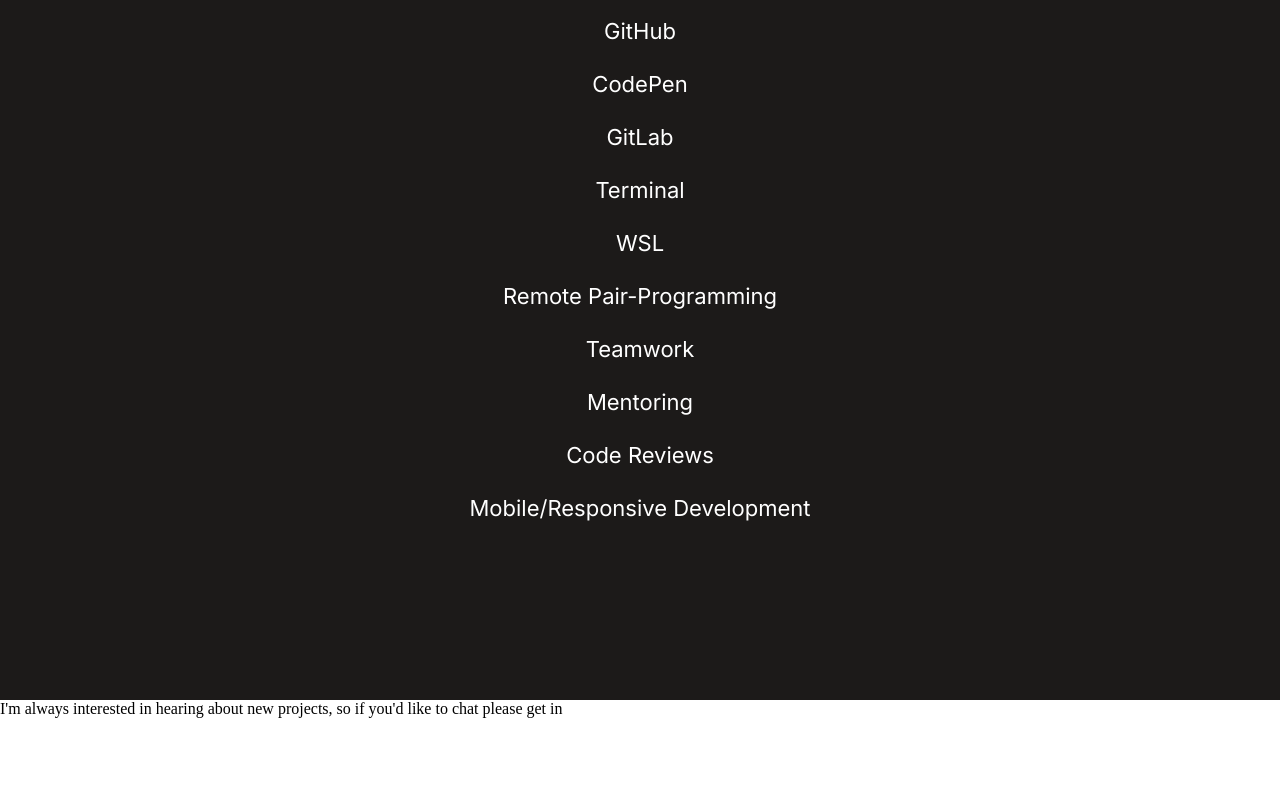
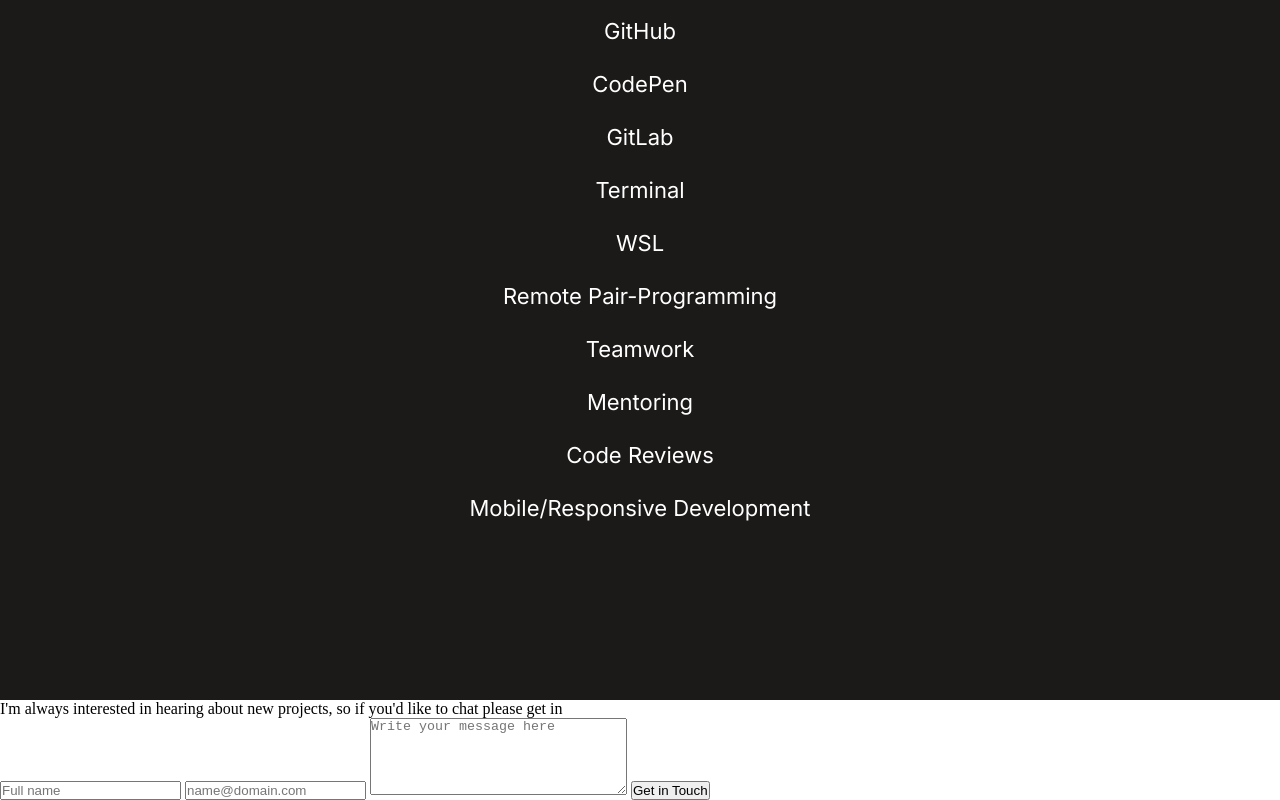
Before and after one commit to aboongm/curriculum-cr-training-contact-form, a website: page index.html in a window 1280 px wide. Shown: the part 6007-6807 px from the top of the page. Before the commit the page ends 6725 px from the top, so only its background shows below. Drawn offline with Linux system fonts and the light colour scheme.

Commit message:
Add form

```diff
--- a/index.html
+++ b/index.html
@@ -298,7 +298,41 @@
           I'm always interested in hearing about new projects, so if you'd like
           to chat please get in
         </p>
-
+<form
+          action="https://formspree.io/f/xqknqlnl"
+          method="POST"
+          class="form"
+        >
+          <label for="fullname"></label>
+          <input
+            type="text"
+            id="fullname"
+            name="fullname"
+            placeholder="Full name"
+            required
+            maxlength="50"
+          />
+          <label for="email"></label>
+          <input
+            type="email"
+            name="email"
+            id="email"
+            placeholder="name@domain.com"
+            required
+          />
+          <label for="feedback"></label>
+          <textarea
+            rows="5"
+            cols="30"
+            id="feedback"
+            name="feedback"
+            placeholder="Write your message here"
+            required
+            maxlength="300"
+          ></textarea>
+          <small class="error-text"></small>
+          <input type="submit" class="btn-1" value="Get in Touch" />
+        </form>
 
       </div>
 
```
